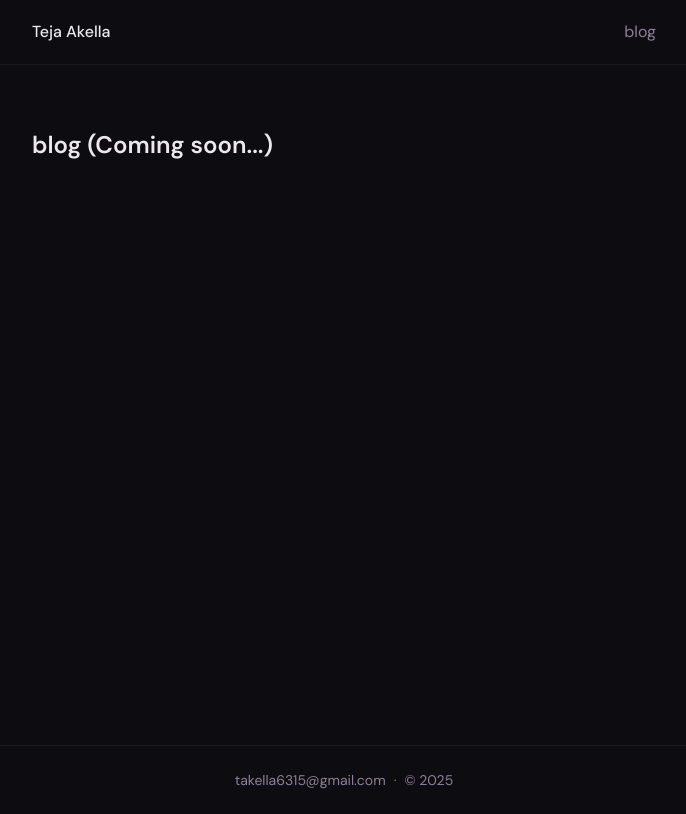
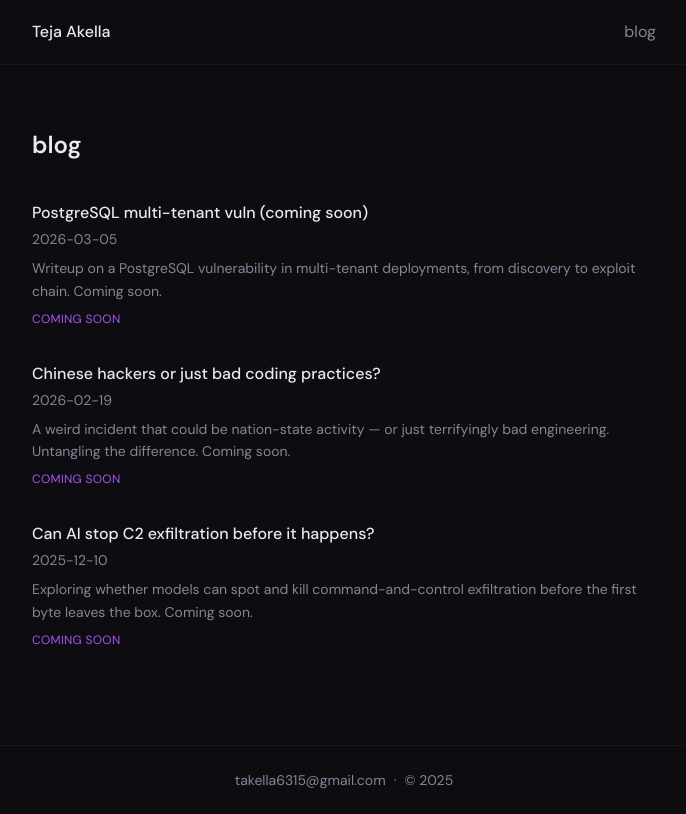
Before and after one commit to Takella6315/takellacodes, a Next.js app: page /blog in a window 1280 px wide. Shown: the whole page, without its empty margins (296-982 px from the left). Built offline with nearby package versions, Linux system fonts and the light colour scheme.

Commit message:
update blog

```diff
--- a/app/blog/page.jsx
+++ b/app/blog/page.jsx
@@ -10,10 +10,28 @@ export default function BlogPage() {
   return (
     <main className="min-h-[calc(100vh-120px)]">
       <div className="max-w-2xl mx-auto px-6 py-16">
-        <h1 className="text-2xl font-semibold text-foreground mb-10">blog (Coming soon...)</h1>
+        <h1 className="text-2xl font-semibold text-foreground mb-10">blog</h1>
         <ul className="space-y-8">
           {getSortedPosts().map((post) => (
-            <li key={post.slug}>
+            <li key={post.slug ?? post.title}>
+              {post.comingSoon || !post.slug ? (
+                <div className="group block">
+                  <span className="text-foreground font-medium">
+                    {post.title}
+                  </span>
+                  <span className="text-muted-foreground text-sm block mt-1">
+                    {post.date}
+                  </span>
+                  {post.excerpt && (
+                    <p className="text-muted-foreground text-sm mt-2 leading-relaxed">
+                      {post.excerpt}
+                    </p>
+                  )}
+                  <span className="inline-block text-xs text-primary mt-2 uppercase tracking-wide">
+                    coming soon
+                  </span>
+                </div>
+              ) : (
                 <Link href={`/blog/${post.slug}`} className="group block">
                   <span className="text-foreground font-medium group-hover:text-primary transition-colors">
                     {post.title}
@@ -27,6 +45,7 @@ export default function BlogPage() {
                     </p>
                   )}
                 </Link>
+              )}
             </li>
           ))}
         </ul>
--- a/content/blog.js
+++ b/content/blog.js
@@ -2,39 +2,40 @@
 // content: use markdown (e.g. **bold**, [links](url), code blocks).
 
 export const posts = [
-//   {
-//     slug: "example-post",
-//     title: "Example security post",
-//     date: "2025-01-26",
-//     excerpt: "A short intro or summary for the list view.",
-//     content: `You can use **markdown** here.
-
-// Links work: [Google](https://google.com).
-
-// \`\`\`bash
-// echo "code blocks too"
-// \`\`\`
-
-// Add new entries to the \`posts\` array in \`content/blog.js\` to publish more.`,
-//   },
-//   // Add more posts below, e.g.:
-//   // {
-//   //   slug: "my-ctf-writeup",
-//   //   title: "My CTF writeup",
-//   //   date: "2025-02-01",
-//   //   excerpt: "How I solved challenge X.",
-//   //   content: `Full markdown body here...`,
-//   // },
+  {
+    // Coming-soon teaser — not clickable
+    title: "PostgreSQL multi-tenant vuln (coming soon)",
+    date: "2026-03-05",
+    excerpt:
+      "Writeup on a PostgreSQL vulnerability in multi-tenant deployments, from discovery to exploit chain. Coming soon.",
+    comingSoon: true,
+  },
+  {
+    title: "Chinese hackers or just bad coding practices?",
+    date: "2026-02-19",
+    excerpt:
+      "A weird incident that could be nation-state activity — or just terrifyingly bad engineering. Untangling the difference. Coming soon.",
+    comingSoon: true,
+  },
+  {
+    title: "Can AI stop C2 exfiltration before it happens?",
+    date: "2025-12-10",
+    excerpt:
+      "Exploring whether models can spot and kill command-and-control exfiltration before the first byte leaves the box. Coming soon.",
+    comingSoon: true,
+  },
 ];
 
 export function getPost(slug) {
-  return posts.find((p) => p.slug === slug) ?? null;
+  return posts.find((p) => p.slug && p.slug === slug) ?? null;
 }
 
 export function getAllSlugs() {
-  return posts.map((p) => p.slug);
+  return posts.filter((p) => p.slug).map((p) => p.slug);
 }
 
 export function getSortedPosts() {
-  return [...posts].sort((a, b) => (b.date > a.date ? 1 : -1));
+  return [...posts].sort(
+    (a, b) => new Date(b.date).getTime() - new Date(a.date).getTime()
+  );
 }
```
Lines whose indentation alone changed are shown as unchanged.
